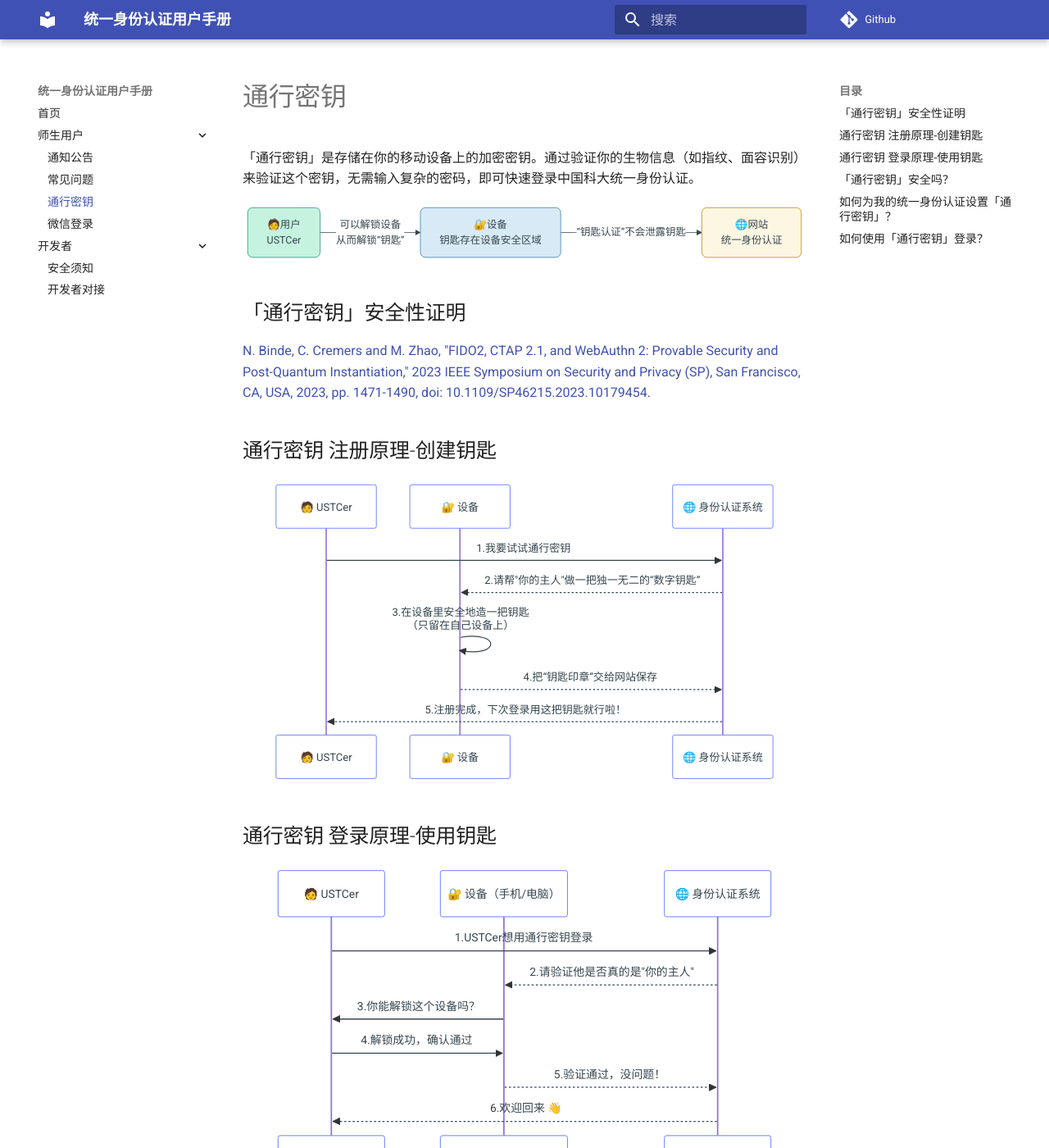
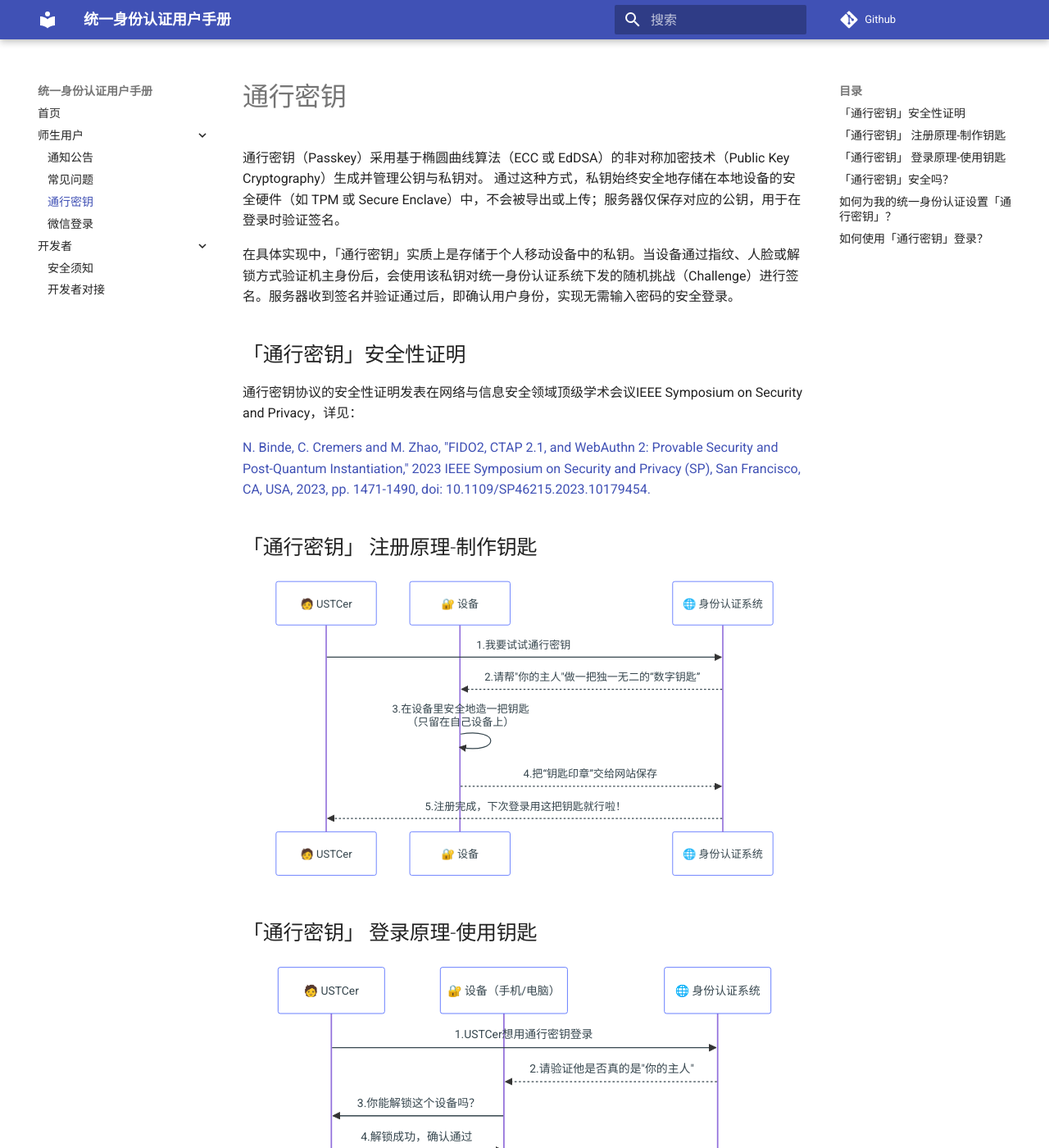
Before and after one commit to wf0229/id_doc, an MkDocs documentation site: the page built from docs/passkey.md, in a window 1280 px wide and 1400 px high. Shown: the whole window at 82% size. Built offline with MkDocs 1.6.1 and Material for MkDocs 9.7.7, drawn with Linux system fonts in a browser that asks for light colours; comment, search, counter and statistics services are not loaded; some of the changed text lies outside the part shown.

Commit message:
Update passkey.md

````diff
--- a/docs/passkey.md
+++ b/docs/passkey.md
@@ -1,28 +1,17 @@
 # 通行密钥
 
-「通行密钥」是存储在你的移动设备上的加密密钥。通过验证你的生物信息（如指纹、面容识别）来验证这个密钥，无需输入复杂的密码，即可快速登录中国科大统一身份认证。
-```mermaid
-flowchart LR
-  %% 样式定义
-  classDef person fill:#c5f3e0,stroke:#24927a,stroke-width:1px,rx:8,ry:8;
-  classDef device fill:#d9eaf7,stroke:#3a7ca5,stroke-width:1px,rx:8,ry:8;
-  classDef box fill:#fdf6e3,stroke:#b58900,stroke-width:1px,rx:8,ry:8;
-  classDef note fill:#fff,stroke:#999,stroke-dasharray:3 3,rx:8,ry:8;
+通行密钥（Passkey）采用基于椭圆曲线算法（ECC 或 EdDSA）的非对称加密技术（Public Key Cryptography）生成并管理公钥与私钥对。
+通过这种方式，私钥始终安全地存储在本地设备的安全硬件（如 TPM 或 Secure Enclave）中，不会被导出或上传；服务器仅保存对应的公钥，用于在登录时验证签名。
 
-  %% 节点定义
-  U[🧑用户<br/>USTCer]:::person
-  D[🔐设备<br/>钥匙存在设备安全区域]:::device
-  S[🌐网站<br/>统一身份认证]:::box
-
-  %% 连线
-  U -->|可以解锁设备<br/>从而解锁“钥匙”| D
-  D -->|“钥匙认证”不会泄露钥匙| S
-```
+在具体实现中，「通行密钥」实质上是存储于个人移动设备中的私钥。当设备通过指纹、人脸或解锁方式验证机主身份后，会使用该私钥对统一身份认证系统下发的随机挑战（Challenge）进行签名。服务器收到签名并验证通过后，即确认用户身份，实现无需输入密码的安全登录。
 
 ## 「通行密钥」安全性证明
+
+通行密钥协议的安全性证明发表在网络与信息安全领域顶级学术会议IEEE Symposium on Security and Privacy，详见：
+
 [N. Binde, C. Cremers and M. Zhao, "FIDO2, CTAP 2.1, and WebAuthn 2: Provable Security and Post-Quantum Instantiation," 2023 IEEE Symposium on Security and Privacy (SP), San Francisco, CA, USA, 2023, pp. 1471-1490, doi: 10.1109/SP46215.2023.10179454.](https://doi.org/10.1109/SP46215.2023.10179454)
 
-## 通行密钥 注册原理-创建钥匙
+## 「通行密钥」 注册原理-制作钥匙
 ```mermaid
 sequenceDiagram
     participant U as 🧑 USTCer
@@ -36,7 +25,7 @@ sequenceDiagram
     P-->>U: 5.注册完成，下次登录用这把钥匙就行啦！
 ```
 
-## 通行密钥 登录原理-使用钥匙
+## 「通行密钥」 登录原理-使用钥匙
 ```mermaid
 sequenceDiagram
     participant U as 🧑 USTCer
@@ -53,7 +42,7 @@ sequenceDiagram
 
 ## 「通行密钥」安全吗？
 
-与传统密码相比，「通行密钥」更加安全，因为：
+通行密钥使用的是非对称加密技术PKI，与传统密码相比，「通行密钥」更加安全，因为：
 
 - **免受密码泄露的风险**
   传统密码容易被泄露或猜测，尤其是在不同应用程序使用相同密码或弱密码的情况下。而「通行密钥」通过设备的生物识别进行验证，彻底消除了密码被破解、盗取或泄露的风险。
````
